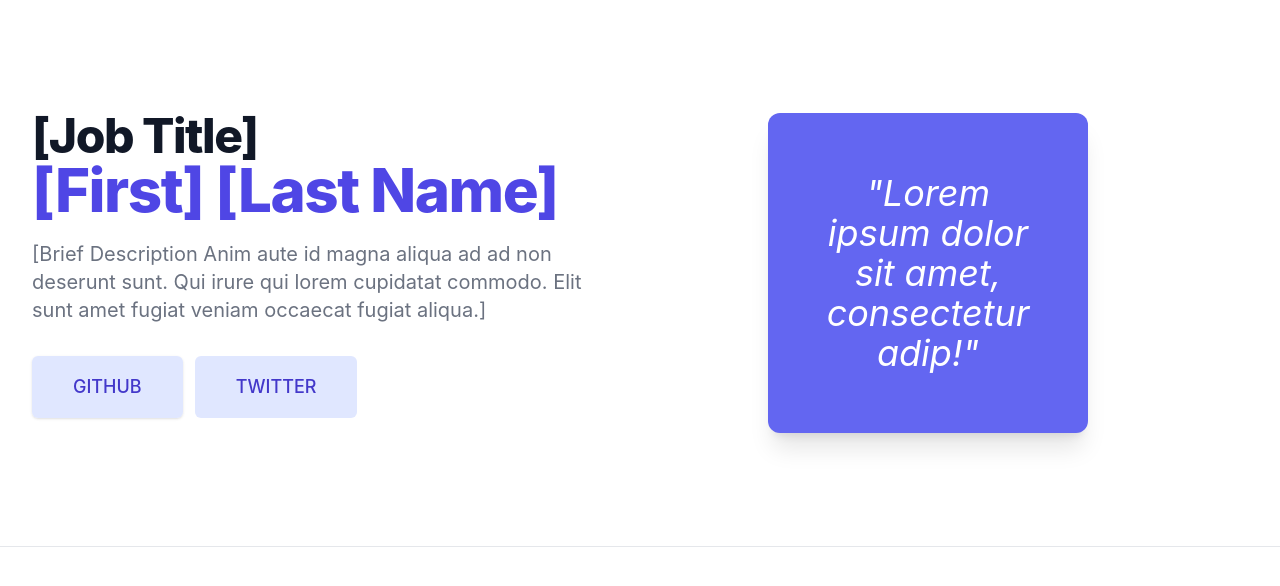
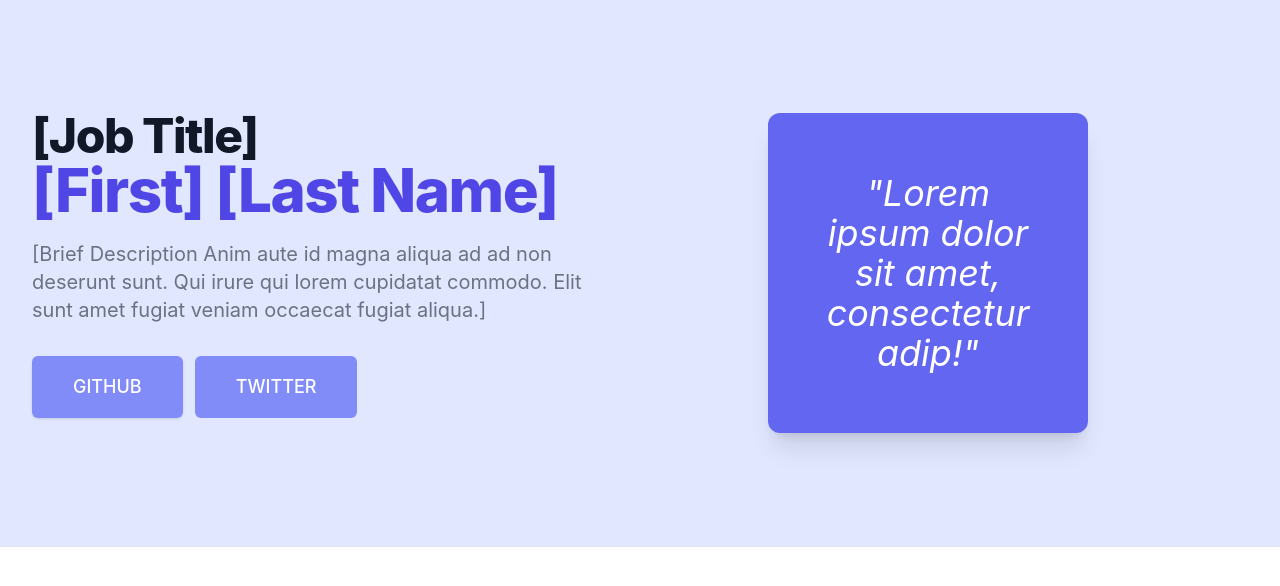
Before and after one commit to khaifahmi99/Serverless-Portfolio, a React (Create React App) app: page / in a window 1280 px wide. Shown: the top 586 px of the page. Built offline with nearby package versions, Linux system fonts and the light colour scheme.

Commit message:
give background color to Home

```diff
--- a/src/views/Home/Home.tsx
+++ b/src/views/Home/Home.tsx
@@ -1,6 +1,7 @@
 const Home = (): JSX.Element => {
     return (
-        <div className="max-w-7xl mx-auto z-20 ">
+        <div className="bg-indigo-100">
+            <div className="max-w-7xl mx-auto z-20">
                 <div className="flex flex-row">
                     <div className="lg:w-[60%] md:w-full pb-8 sm:pb-16 md:pb-20 lg:pb-28 xl:pb-32">
                         <div className="mt-10 mx-autopx-4 sm:mt-12 sm:px-6 md:mt-16 lg:mt-20 lg:px-8 xl:mt-28">
@@ -16,7 +17,7 @@ const Home = (): JSX.Element => {
                                 <div className="rounded-md shadow">
                                 <a
                                     href="https://github.com"
-                                className="w-full flex items-center justify-center px-8 py-3 border border-transparent text-base font-medium rounded-md text-indigo-700 bg-indigo-100 hover:bg-indigo-200 md:py-4 md:text-lg md:px-10"
+                                    className="w-full flex items-center justify-center px-8 py-3 border border-transparent text-white font-medium rounded-md bg-indigo-400 hover:bg-indigo-500 md:py-4 md:text-lg md:px-10"
                                 >
                                     GITHUB
                                 </a>
@@ -24,7 +25,7 @@ const Home = (): JSX.Element => {
                                 <div className="mt-3 sm:mt-0 sm:ml-3">
                                 <a
                                     href="https://twitter.com"
-                                className="w-full flex items-center justify-center px-8 py-3 border border-transparent text-base font-medium rounded-md text-indigo-700 bg-indigo-100 hover:bg-indigo-200 md:py-4 md:text-lg md:px-10"
+                                    className="w-full flex items-center justify-center px-8 py-3 border border-transparent text-white font-medium rounded-md bg-indigo-400 hover:bg-indigo-500 md:py-4 md:text-lg md:px-10"
                                 >
                                     TWITTER
                                 </a>
@@ -40,6 +41,7 @@ const Home = (): JSX.Element => {
                     </div>
                 </div>
             </div>
+        </div>
     )
 };
 
```
Lines whose indentation alone changed are shown as unchanged.
